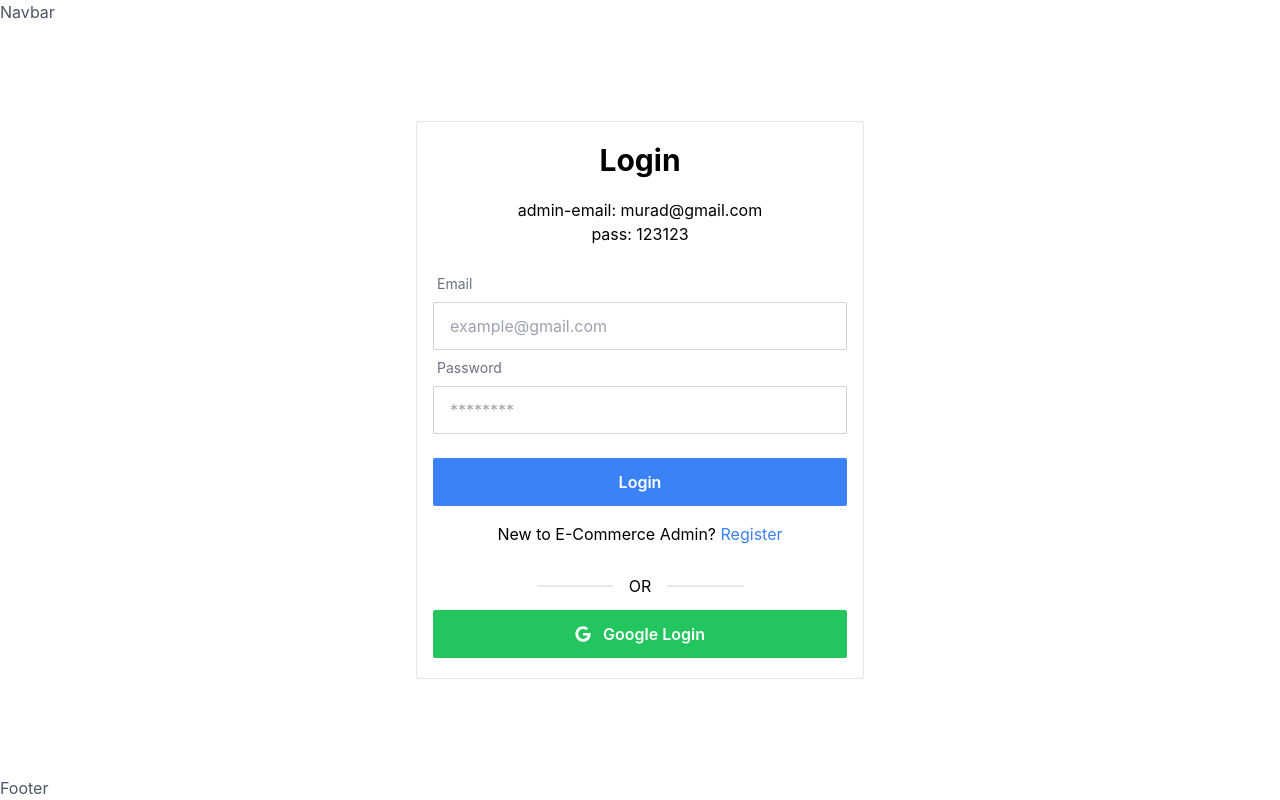
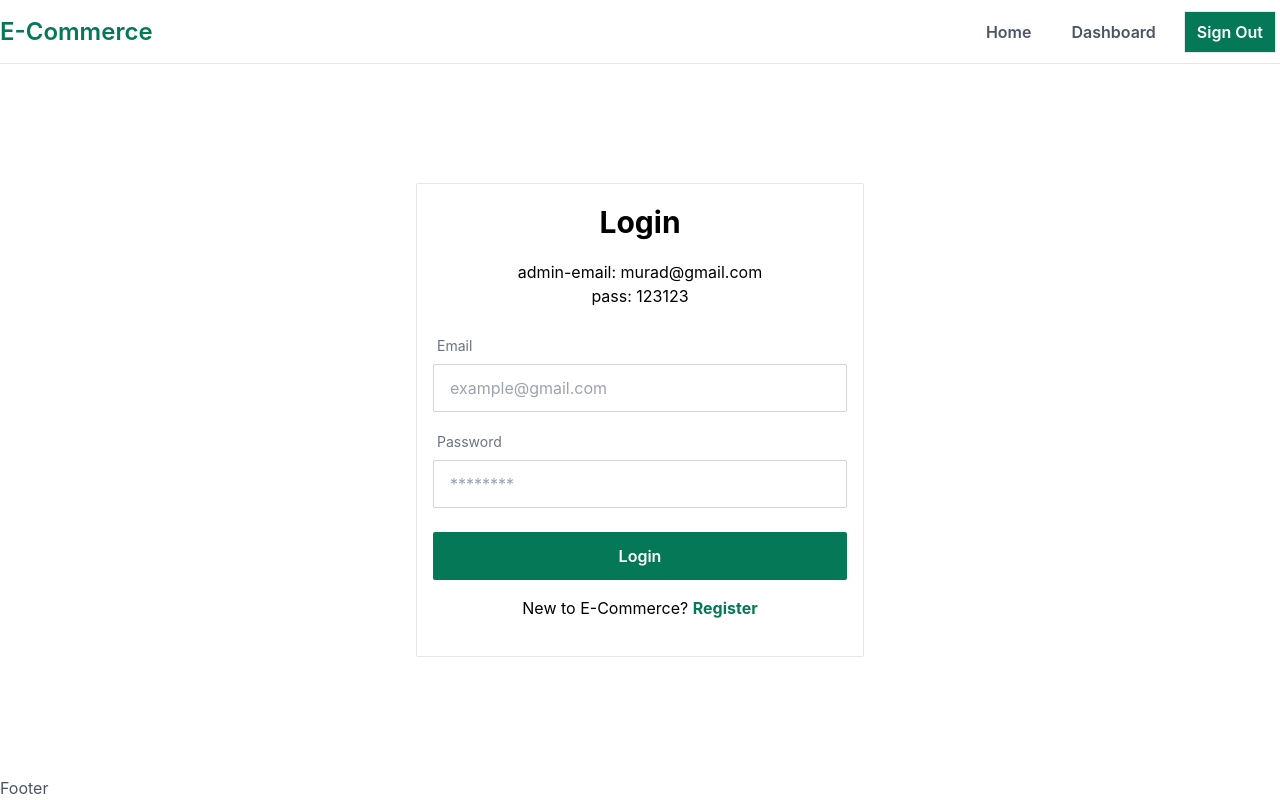
Before and after one commit to Murad501/e-commerce-admin, a React (Create React App) app: page /login in a window 1280 px wide. Built offline with nearby package versions, Linux system fonts and the light colour scheme; no server answers; sample sign-in values are in the browser's storage.

Commit message:
navbar has been added

```diff
--- a/package.json
+++ b/package.json
@@ -16,6 +16,7 @@
     "react-icons": "^4.8.0",
     "react-router-dom": "^6.10.0",
     "react-scripts": "5.0.1",
+    "usehooks-ts": "^2.9.1",
     "web-vitals": "^2.1.4"
   },
   "scripts": {
--- a/src/App.js
+++ b/src/App.js
@@ -20,7 +20,7 @@ function App() {
         >
           <button
             type="button"
-            className="bg-blue-500 flex items-center justify-center mx-auto my-5 text-white px-4 py-2 rounded-sm cursor-wait"
+            className="bg-emerald-700 flex items-center justify-center mx-auto my-5 text-white px-4 py-2 rounded-sm cursor-wait"
             disabled
           >
             <FaRadiation className="animate-spin h-5 w-5 mr-3"></FaRadiation>
--- a/src/Components/Navbar.js
+++ b/src/Components/Navbar.js
@@ -1,11 +1,111 @@
-import React from 'react';
+import React, { useContext, useRef, useState } from "react";
+import { FaAlignJustify } from "react-icons/fa";
+import { Link } from "react-router-dom";
+import { useOnClickOutside } from "usehooks-ts";
+import { userProvider } from "../Context/UserContext";
+import { loadingProvider } from "../Context/LoadingContext";
 
 const Navbar = () => {
-    return (
-        <div>
-            Navbar
+  const [open, setOpen] = useState(false);
+  const { logOut, user } = useContext(userProvider);
+  const { setIsLoading } = useContext(loadingProvider);
+
+  const handleLogOut = () => {
+    logOut()
+      .then(() => {
+        localStorage.removeItem("token");
+      })
+      .catch(() => {
+        setIsLoading(false);
+      });
+  };
+
+  const ref = useRef();
+  useOnClickOutside(ref, () => setOpen(false));
+  useOnClickOutside();
+
+  const handleClick = () => {
+    setOpen(!open);
+  };
+
+  const menus = (
+    <>
+      <li>
+        <Link
+          className={`font-semibold bg-transparent px-3 py-2 hover:text-emerald-700`}
+          to="/"
+        >
+          Home
+        </Link>
+      </li>
+
+      {user && (
+        <li>
+          <Link
+            className={`font-semibold bg-transparent px-3 py-2 hover:text-emerald-700`}
+            to="/dashboard"
+          >
+            Dashboard
+          </Link>
+        </li>
+      )}
+      <button
+        onClick={handleLogOut}
+        className={`border font-semibold text-white px-3 py-2 hover:text-emerald-700 bg-emerald-700 hover:border-emerald-700 hover:bg-white transition-all duration-700`}
+      >
+        Sign Out
+      </button>
+    </>
+  );
+  return (
+    <>
+      {user ? (
+        <div className={`navbar px-0 relative md:border-b`}>
+          <div className="flex-1">
+            <Link to="/" className="font-semibold text-2xl text-emerald-700">
+              E-Commerce
+            </Link>
+          </div>
+          <div className="flex-none">
+            <ul className="menu menu-horizontal px-1 hidden md:flex items-center gap-4">
+              {menus}
+            </ul>
+
+            <div
+              ref={ref}
+              onClick={() => handleClick()}
+              className="dropdown dropdown-end"
+            >
+              <label
+                tabIndex={0}
+                className="btn btn-ghost btn-circle avatar md:hidden"
+              >
+                {user ? (
+                  <div className="w-10 rounded-full">
+                    <img src={user?.photoURL} alt="" />
+                  </div>
+                ) : (
+                  <span className="text-xl">
+                    <FaAlignJustify></FaAlignJustify>
+                  </span>
+                )}
+              </label>
+              {open && (
+                <ul
+                  tabIndex={0}
+                  className={`absolute top-16 right-0 menu menu-compact border  dropdown-content  bg-black border-gray-800  w-52 flex-col justify-center gap-2 px-2 py-3 md:hidden`}
+                >
+                  {menus}
+                </ul>
+              )}
+            </div>
+          </div>
         </div>
-    );
+      ) : (
+        ""
+      )}
+    </>
+  );
 };
 
 export default Navbar;
--- a/src/Context/UserContext.js
+++ b/src/Context/UserContext.js
@@ -2,10 +2,8 @@ import React, { createContext, useEffect, useState } from "react";
 import {
   createUserWithEmailAndPassword,
   getAuth,
-  GoogleAuthProvider,
   onAuthStateChanged,
   signInWithEmailAndPassword,
-  signInWithPopup,
   signOut,
 } from "firebase/auth";
 import app from "../Firebase/firebase.config";
@@ -15,7 +13,6 @@ export const userProvider = createContext();
 const UserContext = ({ children }) => {
   const [user, setUser] = useState(null);
   const [loading, setLoading] = useState(true);
-  const googleProvider = new GoogleAuthProvider();
 
   const createUser = (email, password) => {
     setLoading(true);
@@ -26,11 +23,6 @@ const UserContext = ({ children }) => {
     setLoading(true);
     return signInWithEmailAndPassword(auth, email, password);
   };
-
-  const googleLogin = () => {
-    return signInWithPopup(auth, googleProvider);
-  };
-
 
   const logOut = () => {
     setLoading(true);
@@ -51,7 +43,6 @@ const UserContext = ({ children }) => {
     loading,
     createUser,
     loginUser,
-    googleLogin,
     logOut,
   };
 
--- a/src/Layouts/MainLayout.js
+++ b/src/Layouts/MainLayout.js
@@ -7,7 +7,7 @@ const MainLayout = () => {
   return (
     <div className="min-h-screen flex flex-col">
       <Navbar></Navbar>
-      <div className="flex-1 flex justify-center items-center">
+      <div className="flex-1 flex justify-center items-center py-2">
         <Outlet></Outlet>
       </div>
       <Footer></Footer>
--- a/src/Pages/Login/Login.js
+++ b/src/Pages/Login/Login.js
@@ -1,7 +1,6 @@
 import React, { useContext, useState } from "react";
 import { useForm } from "react-hook-form";
 import toast from "react-hot-toast";
-import { FaGoogle } from "react-icons/fa";
 import { Link, useLocation, useNavigate } from "react-router-dom";
 import { userProvider } from "../../Context/UserContext";
 
@@ -11,7 +10,7 @@ const Login = () => {
     handleSubmit,
     formState: { errors },
   } = useForm();
-  const { loginUser, googleLogin } = useContext(userProvider);
+  const { loginUser } = useContext(userProvider);
   const [firebaseError, setFirebaseError] = useState("");
 
   const navigate = useNavigate();
@@ -33,15 +32,6 @@ const Login = () => {
       });
   };
 
-  const handleGoogleLogin = () => {
-    googleLogin()
-      .then(() => {
-        navigate(from, { replace: true });
-        toast.success("user login successfully");
-      })
-      .catch((err) => setFirebaseError(err.message));
-  };
-
   return (
     <div className="hero text-black px-1">
       <div className="card  px-4 py-5 rounded-sm w-full max-w-md border">
@@ -54,7 +44,7 @@ const Login = () => {
           <p className="text-center text-red-600 my-2">{firebaseError}</p>
         )}
         <form onSubmit={handleSubmit(handleLogin)}>
-          <div className="form-control">
+          <div className="form-control mb-3">
             <label className="label">
               <span className="text-sm text-gray-500">Email</span>
             </label>
@@ -68,7 +58,7 @@ const Login = () => {
               {errors.email && <span>{errors.email?.message}</span>}
             </p>
           </div>
-          <div className="form-control">
+          <div className="form-control mb-3">
             <label className="label">
               <span className="text-gray-500 text-sm">Password</span>
             </label>
@@ -85,26 +75,18 @@ const Login = () => {
           <div className="form-control mt-6">
             <button
               type="submit"
-              className="py-3 bg-blue-500 rounded-sm text-white font-semibold"
+              className="py-3 bg-emerald-700 rounded-sm text-white font-semibold"
             >
               Login
             </button>
           </div>
         </form>
         <p className="text-center my-4">
-          New to E-Commerce Admin?{" "}
-          <Link to="/register" className="text-blue-500">
+          New to E-Commerce?{" "}
+          <Link to="/register" className="text-emerald-700 font-bold">
             Register
           </Link>
         </p>
-        <div className="divider text-md w-1/2 mx-auto">OR</div>
-
-        <button
-          onClick={handleGoogleLogin}
-          className="flex justify-center items-center py-3 rounded-sm font-semibold text-white gap-3 bg-green-500"
-        >
-          <FaGoogle></FaGoogle> Google Login
-        </button>
       </div>
     </div>
   );
--- a/src/Pages/Register/Register.js
+++ b/src/Pages/Register/Register.js
@@ -2,12 +2,11 @@ import { updateProfile } from "firebase/auth";
 import React, { useContext, useState } from "react";
 import { useForm } from "react-hook-form";
 import toast from "react-hot-toast";
-import { FaGoogle } from "react-icons/fa";
 import { Link, useLocation, useNavigate } from "react-router-dom";
 import { userProvider } from "../../Context/UserContext";
 
 const Register = () => {
-  const { createUser, googleLogin } = useContext(userProvider);
+  const { createUser } = useContext(userProvider);
   const [firebaseError, setFirebaseError] = useState("");
   const [passwordWarning, setPasswordWarning] = useState("");
 
@@ -47,16 +46,6 @@ const Register = () => {
       })
       .catch((err) => setFirebaseError(err.message));
   };
-  //seller registration
-  // google login
-  const handleGoogleLogin = () => {
-    googleLogin()
-      .then(() => {
-        navigate(from, { replace: true });
-        toast.success("user register successfully");
-      })
-      .catch((err) => setFirebaseError(err.message));
-  };
 
   return (
     <div className="hero text-black px-1">
@@ -71,7 +60,7 @@ const Register = () => {
           </p>
         )}
         <form onSubmit={handleSubmit(handleRegister)}>
-          <div className="form-control">
+          <div className="form-control mb-3">
             <label className="label">
               <span className="text-sm text-gray-500">Name</span>
             </label>
@@ -85,7 +74,7 @@ const Register = () => {
               {errors.name && <span>{errors.name?.message}</span>}
             </p>
           </div>
-          <div className="form-control">
+          <div className="form-control mb-3">
             <label className="label">
               <span className="text-sm text-gray-500">Number</span>
             </label>
@@ -100,7 +89,7 @@ const Register = () => {
               {errors.number && <span>{errors.number?.message}</span>}
             </p>
           </div>
-          <div className="form-control">
+          <div className="form-control mb-3">
             <label className="label">
               <span className="text-sm text-gray-500">Email</span>
             </label>
@@ -114,7 +103,7 @@ const Register = () => {
               {errors.email && <span>{errors.email?.message}</span>}
             </p>
           </div>
-          <div className="form-control">
+          <div className="form-control mb-3">
             <label className="label">
               <span className="text-gray-500 text-sm">Password</span>
             </label>
@@ -132,7 +121,7 @@ const Register = () => {
           <div className="form-control mt-6">
             <button
               type="submit"
-              className="py-3 bg-blue-500 rounded-sm text-white font-semibold"
+              className="py-3 bg-emerald-700 rounded-sm text-white font-semibold"
             >
               Register
             </button>
@@ -140,18 +129,10 @@ const Register = () => {
         </form>
         <p className="text-center my-4">
           Already have an account?{" "}
-          <Link to="/login" className="text-primary">
+          <Link to="/login" className="text-emerald-700 font-bold">
             Login
           </Link>
         </p>
-        <div className="divider text-md w-1/2 mx-auto">OR</div>
-
-        <button
-          onClick={handleGoogleLogin}
-          className="flex justify-center items-center py-3 rounded-sm font-semibold text-white gap-3 bg-green-500"
-        >
-          <FaGoogle></FaGoogle> Google Login
-        </button>
       </div>
     </div>
   );
```
Also changed, not shown: 1 other file (tests, documents, lock files or other folders).
